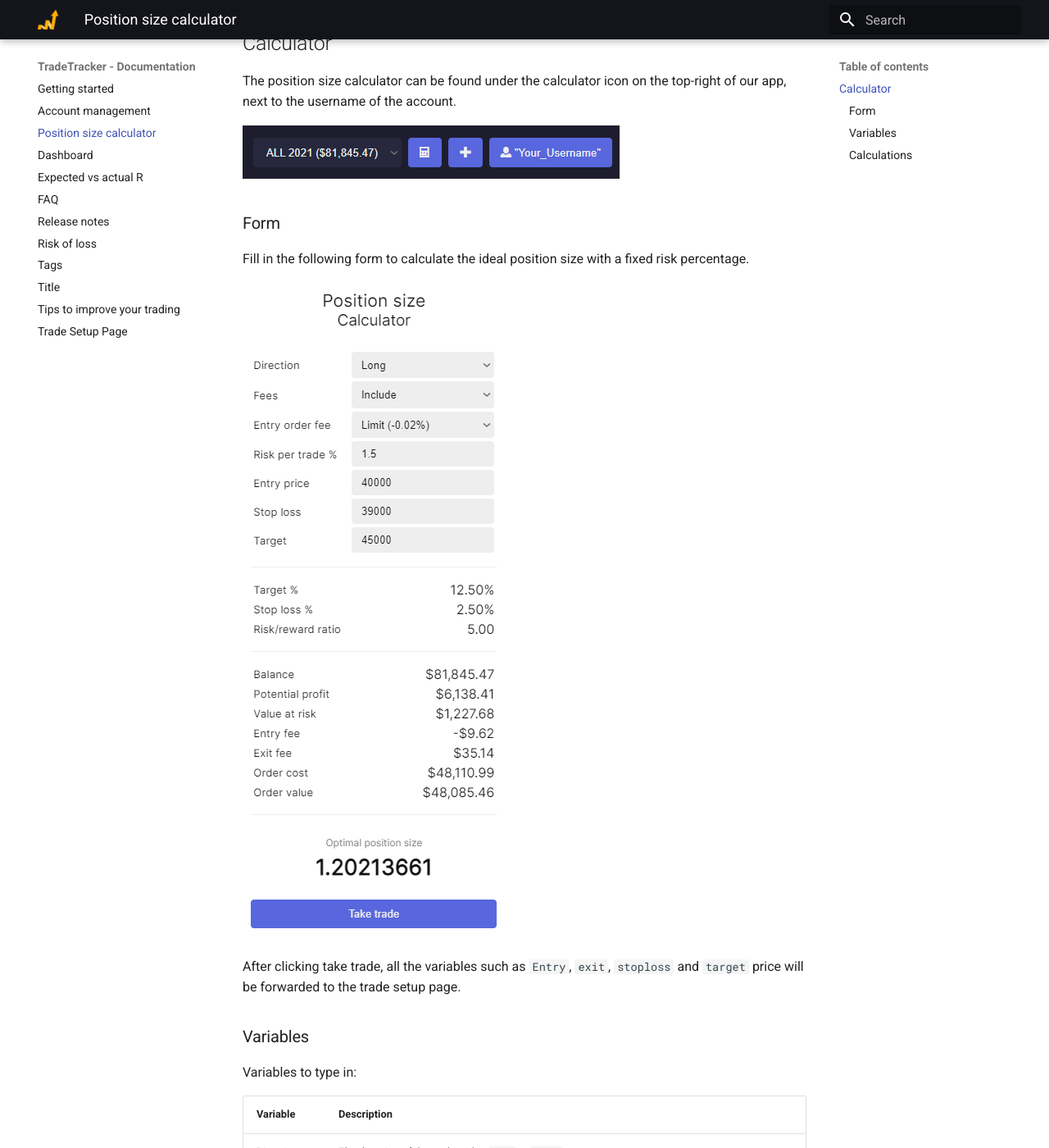
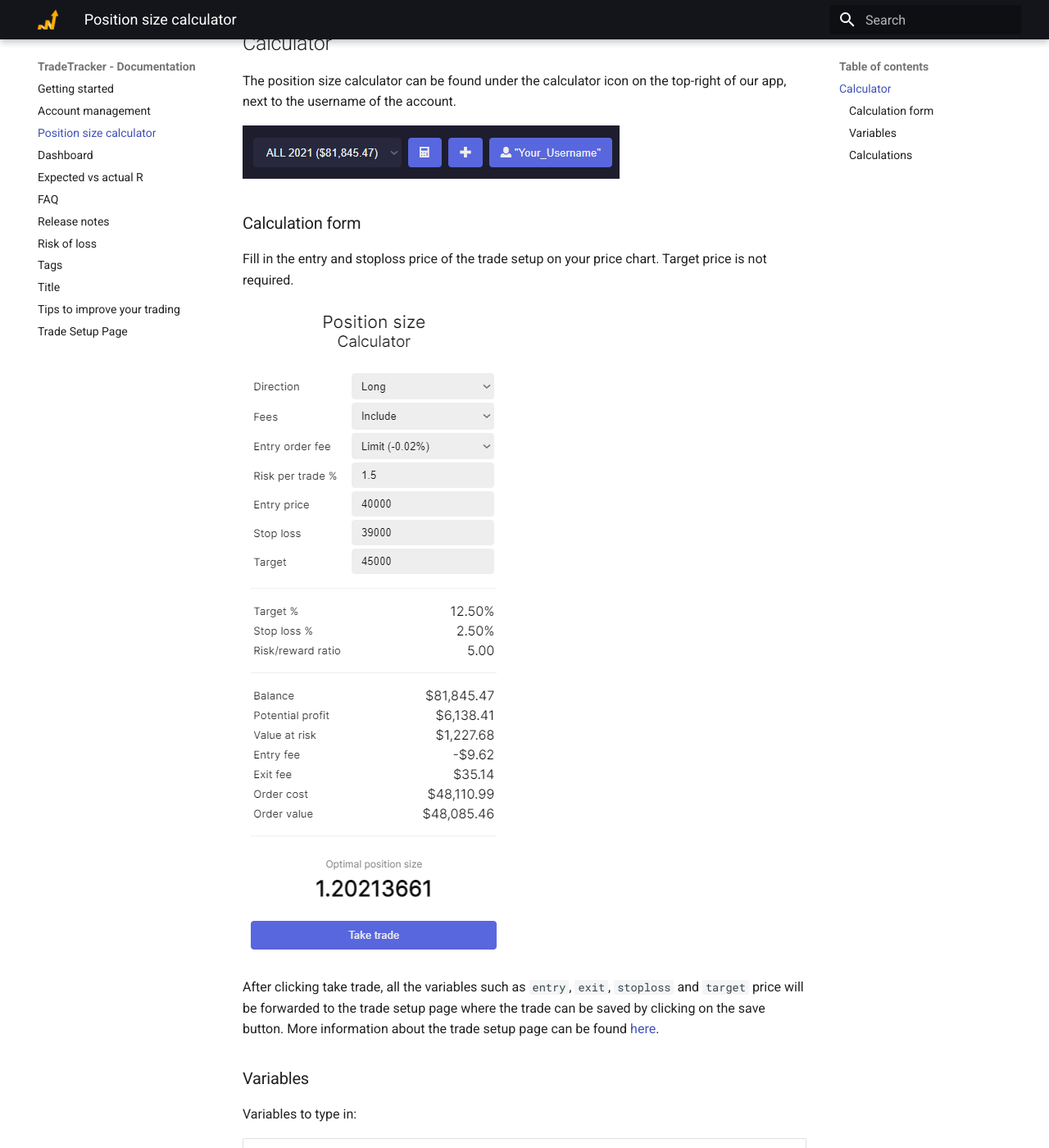
Before and after one commit to TradeTracker/docs, an MkDocs documentation site: the page built from docs/calculator.md, in a window 1280 px wide and 1400 px high, scrolled down 329 px. Shown: the whole window at 82% size. Built offline with MkDocs 1.6.1 and Material for MkDocs 9.7.7, drawn with Linux system fonts in a browser that asks for light colours; some of the changed text lies outside the part shown.

Commit message:
Changed calculator doc.

```diff
--- a/docs/calculator.md
+++ b/docs/calculator.md
@@ -8,12 +8,13 @@ The position size calculator can be found under the calculator icon on the top-r
 
 ![Calculator Icon](calculatoricon.PNG)
 
-### Form
-Fill in the following form to calculate the ideal position size with a fixed risk percentage.
+### Calculation form
+Fill in the entry and stoploss price of the trade setup on your price chart. Target price is not required.
 
 ![Position size calculator](calculator.PNG)
 
-After clicking take trade, all the variables such as `Entry`, `exit`, `stoploss` and `target` price will be forwarded to the trade setup page.
+After clicking take trade, all the variables such as `entry`, `exit`, `stoploss` and `target` price will be forwarded to the trade setup page where the trade can be saved by clicking on the save button.
+More information about the trade setup page can be found [here](tradesetuppage).
 
 ### Variables
 Variables to type in:
@@ -33,7 +34,7 @@ Based on the provided variables, the following values are calculated:
 |Calculation|Description|
 |--|--|
 |Target %|The distance between the entry and the target price in percentage.|
-|Stop loss%|The distance between the entry and the stoploss price in percentage.|
+|Stop loss %|The distance between the entry and the stoploss price in percentage.|
 |Value at risk|The amount that is lost after the position is stopped out (excl. slippage).|
 |Entry fee|The amount of fee that is paid to open the position.|
 |Exit fee|The amount of fee that is paiid to cover the position with a stop loss (excl. slippage). For this instance, the fee is always based on a market-order.|
```
Also changed, not shown: 1 other file.
